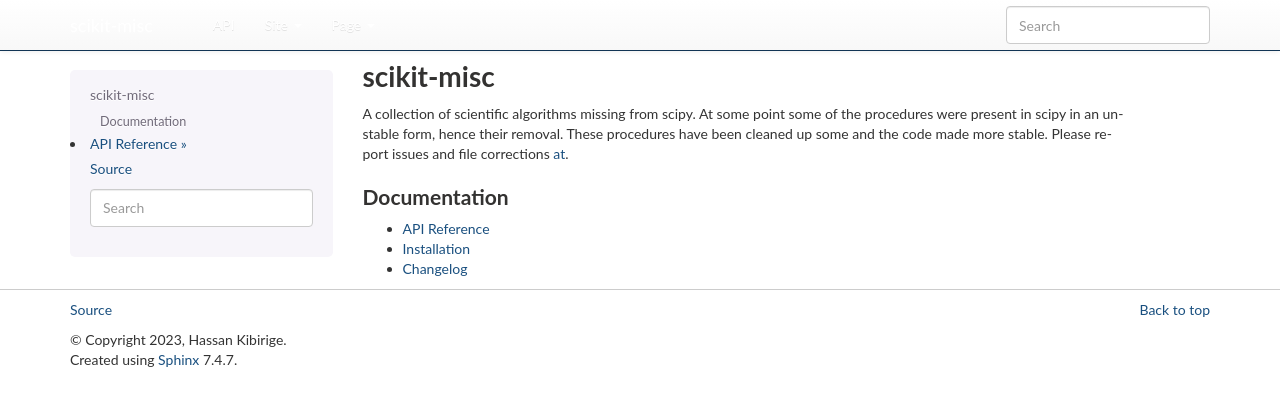
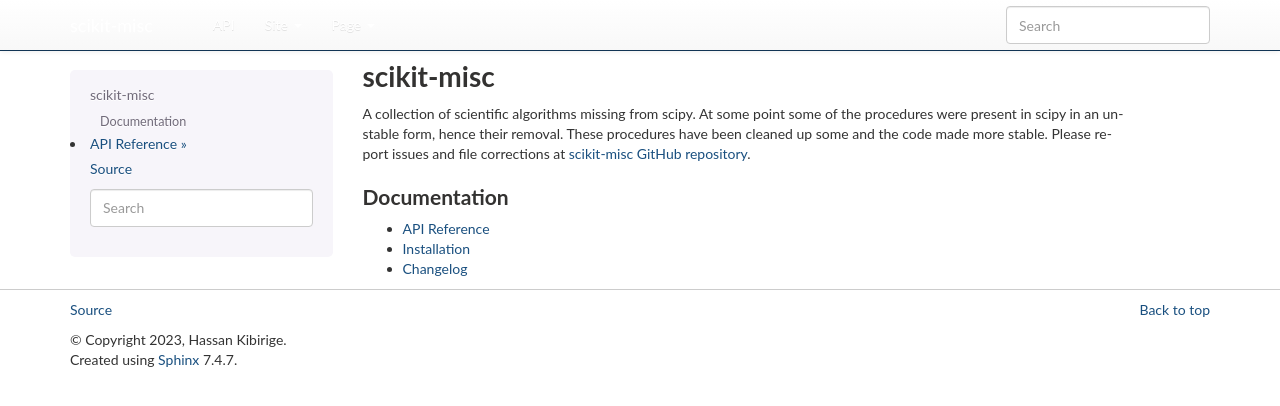
Before and after one commit to has2k1/scikit-misc, a Sphinx documentation site: the page built from doc/index.rst, in a window 1280 px wide. Shown: the top 406 px of the page. Built offline with Sphinx 7.4.7, drawn with Linux system fonts in a browser that asks for light colours; nearby versions of some CDN libraries; library files that are not in the unit come from our copies; the version number could not be read and is left out.

Commit message:
Update index.rst

```diff
--- a/doc/index.rst
+++ b/doc/index.rst
@@ -7,7 +7,8 @@
 At some point some of the procedures were present in scipy in an
 unstable form, hence their removal. These procedures have been
 cleaned up some and the code made more stable. Please report issues
-and file corrections `at <https://github.com/has2k1/scikit-misc>`_.
+and file corrections at `scikit-misc GitHub repository <https://github.com/has2k1/scikit-misc>`_.
+
 
 Documentation
 -------------
```
